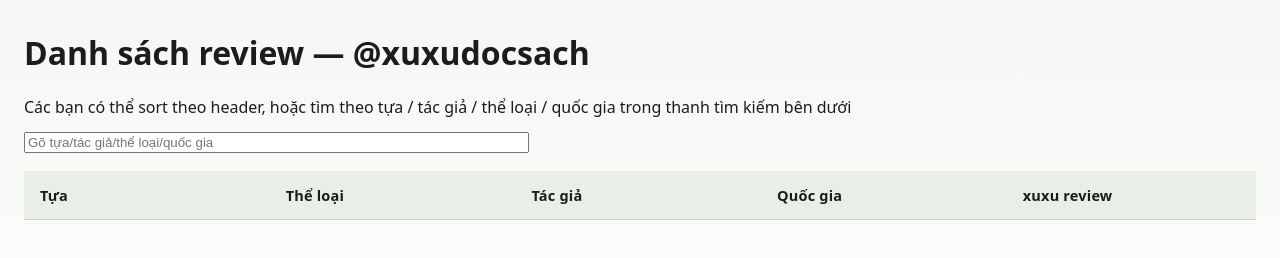
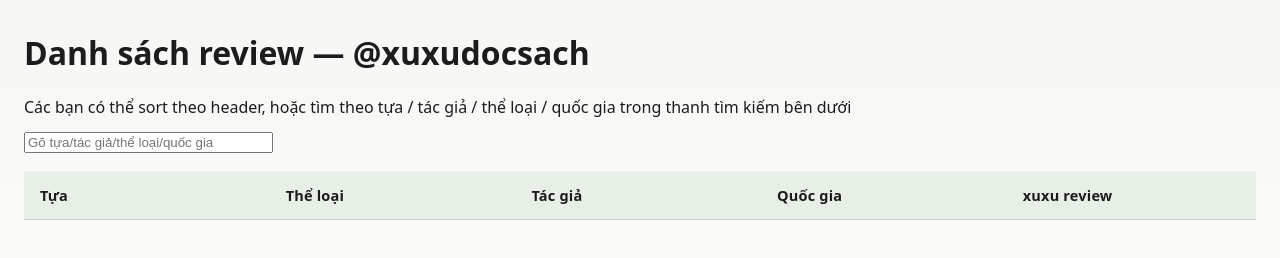
Before and after one commit to tienxu04/xuxulist, a plain HTML site: page index.html in a window 1280 px wide. Drawn offline with Linux system fonts and the light colour scheme; no server answers.

Commit message:
Update index.html

```diff
--- a/index.html
+++ b/index.html
@@ -362,7 +362,7 @@ tbody td{ padding: 14px 16px; }
   <div class="small">Các bạn có thể sort theo header, hoặc tìm theo tựa / tác giả / thể loại / quốc gia trong thanh tìm kiếm bên dưới</div>
 
   <div class="toolbar">
-    <input id="q" size="60" type="search" placeholder="Gõ tựa/tác giả/thể loại/quốc gia" />
+    <input id="q" size="28" type="search" placeholder="Gõ tựa/tác giả/thể loại/quốc gia" />
     <span class="count" id="count"></span>
   </div>
 <div class="sortgroup">
```
